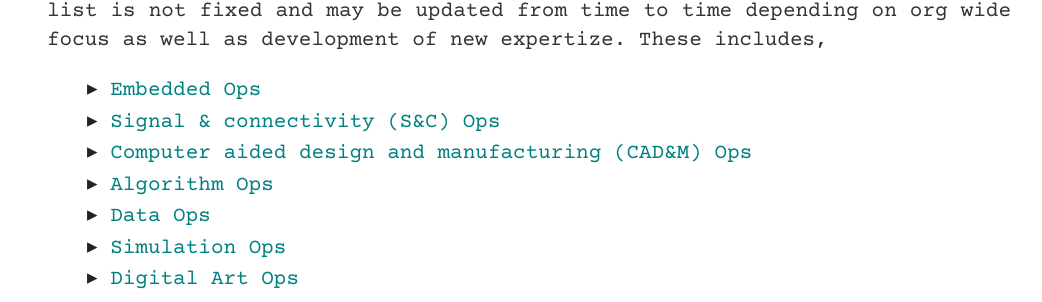
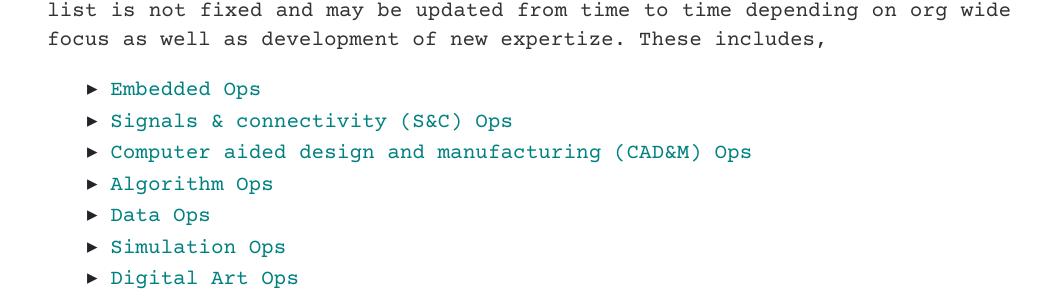
Before and after one commit to oferonmi/datafilik.github.io, a Jekyll site: the page built from ops/index.html, in a window 1280 px wide. Shown: the part 313-615 px from the top of the page, without its empty margins (111-1153 px from the left). Built offline with Jekyll 4.4.1, drawn with Linux system fonts in a browser that asks for light colours; some web fonts are replaced.

Commit message:
content update

```diff
--- a/ops/embed_op/index.html
+++ b/ops/embed_op/index.html
@@ -81,7 +81,7 @@ title: Gutenkraft - Embedded Ops
             &rtrif; <a href="https://en.wikipedia.org/wiki/Qt_(software)" target="_blank">Qt</a>,
         </li>
         <li>
-            &rtrif;Python language? (Yes that Python) and
+            &rtrif; Python language? (Yes that Python) and
         </li>
         <li>
             &rtrif; HDLs such as <a href="https://en.wikipedia.org/wiki/Verilog" target="_blank">Verilog</a> and <a href="https://en.wikipedia.org/wiki/VHDL" target="_blank">VHDL</a>.
--- a/ops/index.html
+++ b/ops/index.html
@@ -12,7 +12,7 @@ title: Gutenkraft - Ops
 
     <ul class="ops">
         <li>&rtrif; <a href="/ops/embed_op"><span>Embedded Ops</span></a></li>
-        <li>&rtrif; <a href="/ops/snc_op"><span>Signal & connectivity (S&C) Ops</span></a></li>
+        <li>&rtrif; <a href="/ops/snc_op"><span>Signals & connectivity (S&C) Ops</span></a></li>
         <li>&rtrif; <a href="/ops/cadnm_op"><span>Computer aided design and manufacturing (CAD&M) Ops</span></a></li>
         <li>&rtrif; <a href="/ops/algo_op"><span>Algorithm Ops</span></a></li>
         <li>&rtrif; <a href="/ops/data_op"><span>Data Ops</span></a></li>
```
